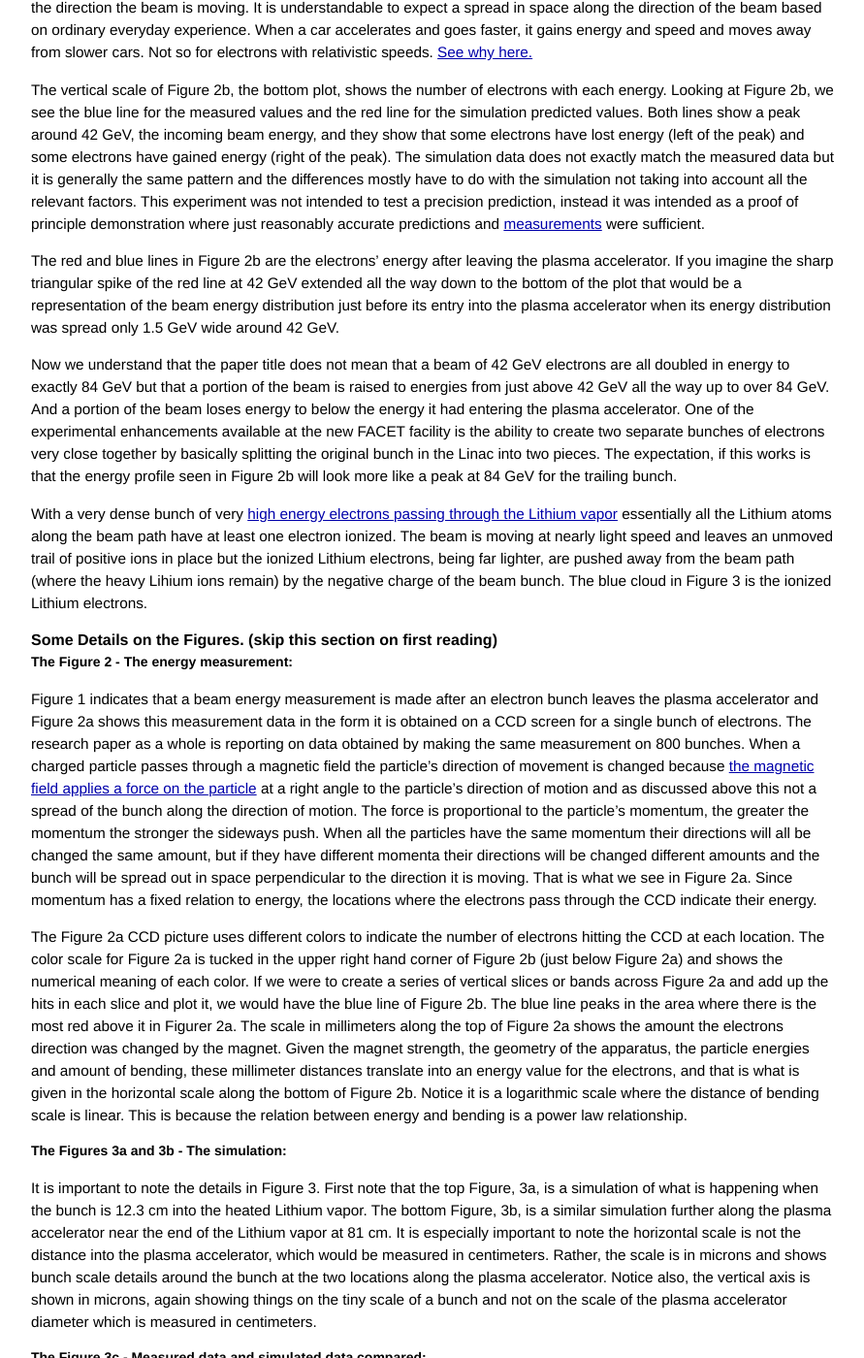
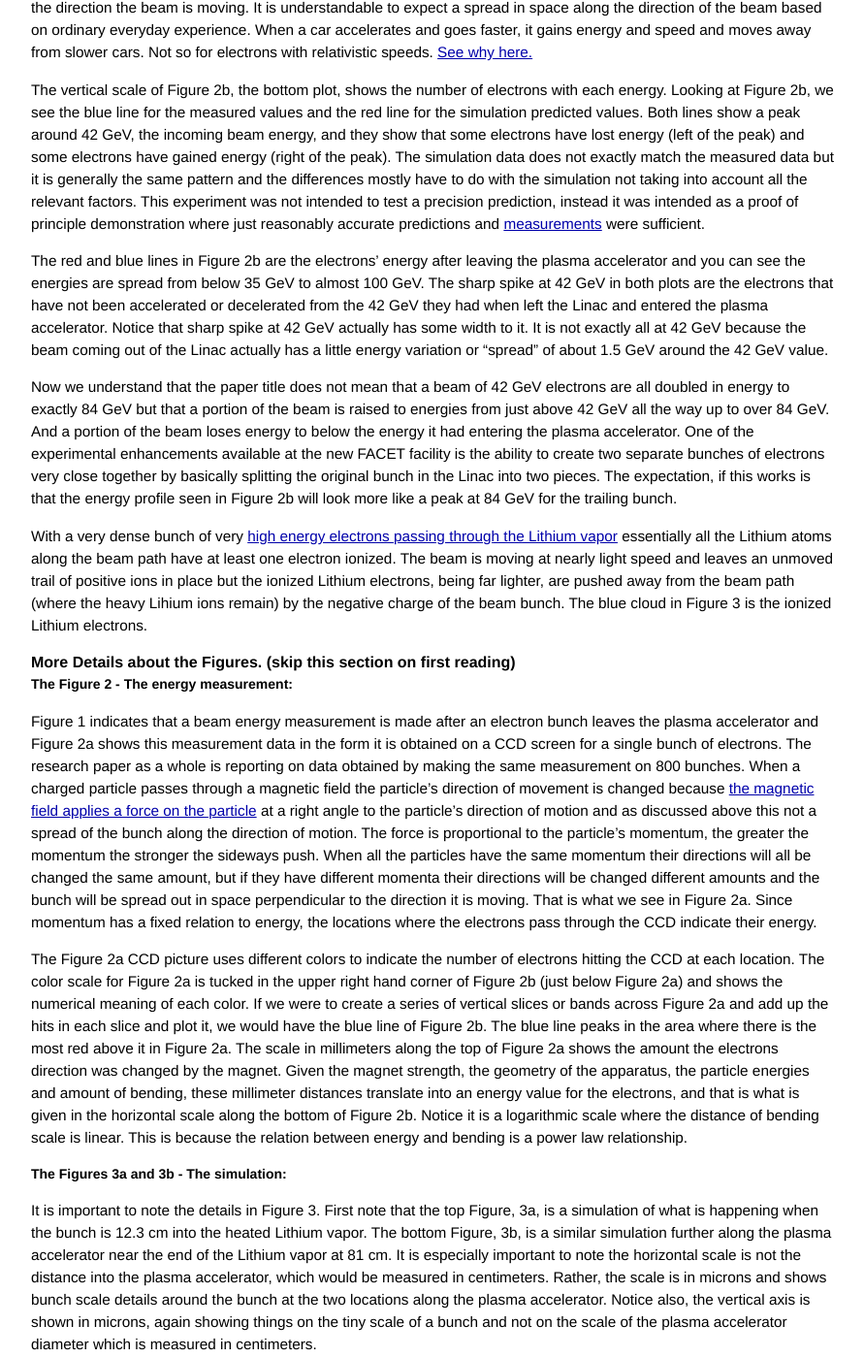
Before and after one commit to grbfacet/facet, a Jekyll site: the page built from energy-doubling-explained.md, in a window 1280 px wide and 1400 px high, scrolled down 6631 px. Shown: the whole window at 97% size, without its empty margins (193-1084 px from the left). Built offline with Jekyll 4.4.1, drawn with Linux system fonts in a browser that asks for light colours; some of the changed text lies outside the part shown.

Commit message:
Update energy-doubling-explained.md

```diff
--- a/energy-doubling-explained.md
+++ b/energy-doubling-explained.md
@@ -144,14 +144,14 @@ Figure 2 shows the spread of the electrons' energies in the bunch after they hav
 
 The vertical scale of Figure 2b, the bottom plot, shows the number of electrons with each energy. Looking at Figure 2b, we see the blue line for the measured values and the red line for the simulation predicted values. Both lines show a peak around 42 GeV, the incoming beam energy, and they show that some electrons have lost energy (left of the peak) and some electrons have gained energy (right of the peak). The simulation data does not exactly match the measured data but it is generally the same pattern and the differences mostly have to do with the simulation not taking into account all the relevant factors. This experiment was not intended to test a precision prediction, instead it was intended as a proof of principle demonstration where just reasonably accurate predictions and [measurements](/principles-of-physics-tutorial.html#theories-and-measurement-errors) were sufficient.
 
-The red and blue lines in Figure 2b are the electrons’ energy after leaving the plasma accelerator. If you imagine the sharp triangular spike of the red line at 42 GeV extended all the way down to the bottom of the plot that would be a representation of the beam energy distribution just before its entry into the plasma accelerator when its energy distribution was spread only 1.5 GeV wide around 42 GeV.
+The red and blue lines in Figure 2b are the electrons’ energy after leaving the plasma accelerator and you can see the energies are spread from below 35 GeV to almost 100 GeV. The sharp spike at 42 GeV in both plots are the electrons that have not been accelerated or decelerated from the 42 GeV they had when left the Linac and entered the plasma accelerator. Notice that sharp spike at 42 GeV actually has some width to it. It is not exactly all at 42 GeV because the beam coming out of the Linac actually has a little energy variation or "spread" of about 1.5 GeV around the 42 GeV value.
 
 Now we understand that the paper title does not mean that a beam of 42 GeV electrons are all doubled in energy to exactly 84 GeV but that a portion of the beam is raised to energies from just above 42 GeV all the way up to over 84 GeV. And a portion of the beam loses energy to below the energy it had entering the plasma accelerator. One of the experimental enhancements available at the new FACET facility is the ability to create two separate bunches of electrons very close together by basically splitting the original bunch in the Linac into two pieces. The expectation, if this works is that the energy profile seen in Figure 2b will look more like a peak at 84 GeV for the trailing bunch.
 
 With a very dense bunch of very [high energy electrons passing through the Lithium vapor](/beam-acceleration-tutorial.html#plasma-acceleration) essentially all the Lithium atoms along the beam path have at least one electron ionized. The beam is moving at nearly light speed and leaves an unmoved trail of positive ions in place but the ionized Lithium electrons, being far lighter, are pushed away from the beam path (where the heavy Lihium ions remain) by the negative charge of the beam bunch. The blue cloud in Figure 3 is the ionized Lithium electrons.
 
 
-#### Some Details on the Figures. (skip this section on first reading)
+#### More Details about the Figures. (skip this section on first reading)
 
 
 ##### The Figure 2 - The energy measurement:
@@ -159,7 +159,7 @@ With a very dense bunch of very [high energy electrons passing through the Lithi
 Figure 1 indicates that a beam energy measurement is made after an electron bunch leaves the plasma accelerator and Figure 2a shows this measurement data in the form it is obtained on a CCD screen for a single bunch of electrons. The research paper as a whole is reporting on data obtained by making the same measurement on 800 bunches. When a charged particle passes through a magnetic field the particle’s direction of movement is changed because [the magnetic field applies a force on the particle](/beam-control-tutorial.html#agnets-and-the-beam-path) at a right angle to the particle’s direction of motion and as discussed above this not a spread of the bunch along the direction of motion. The force is proportional to the particle’s momentum, the greater the momentum the stronger the sideways push. When all the particles have the same momentum their directions will all be changed the same amount, but if they have different momenta their directions will be changed different amounts and the bunch will be spread out in space perpendicular to the direction it is moving. That is what we see in Figure 2a. Since momentum has a fixed relation to energy, the locations where the electrons pass through the CCD indicate their energy.
 
 
-The Figure 2a CCD picture uses different colors to indicate the number of electrons hitting the CCD at each location. The color scale for Figure 2a is tucked in the upper right hand corner of Figure 2b (just below Figure 2a) and shows the numerical meaning of each color. If we were to create a series of vertical slices or bands across Figure 2a and add up the hits in each slice and plot it, we would have the blue line of Figure 2b. The blue line peaks in the area where there is the most red above it in Figurer 2a. The scale in millimeters along the top of Figure 2a shows the amount the electrons direction was changed by the magnet. Given the magnet strength, the geometry of the apparatus, the particle energies and amount of bending, these millimeter distances translate into an energy value for the electrons, and that is what is given in the horizontal scale along the bottom of Figure 2b. Notice it is a logarithmic scale where the distance of bending scale is linear. This is because the relation between energy and bending is a power law relationship.
+The Figure 2a CCD picture uses different colors to indicate the number of electrons hitting the CCD at each location. The color scale for Figure 2a is tucked in the upper right hand corner of Figure 2b (just below Figure 2a) and shows the numerical meaning of each color. If we were to create a series of vertical slices or bands across Figure 2a and add up the hits in each slice and plot it, we would have the blue line of Figure 2b. The blue line peaks in the area where there is the most red above it in Figure 2a. The scale in millimeters along the top of Figure 2a shows the amount the electrons direction was changed by the magnet. Given the magnet strength, the geometry of the apparatus, the particle energies and amount of bending, these millimeter distances translate into an energy value for the electrons, and that is what is given in the horizontal scale along the bottom of Figure 2b. Notice it is a logarithmic scale where the distance of bending scale is linear. This is because the relation between energy and bending is a power law relationship.
 
 ##### The Figures 3a and 3b - The simulation:
 
```
Also changed, not shown: other parts of energy-doubling-explained.md (+1 -1 lines).
